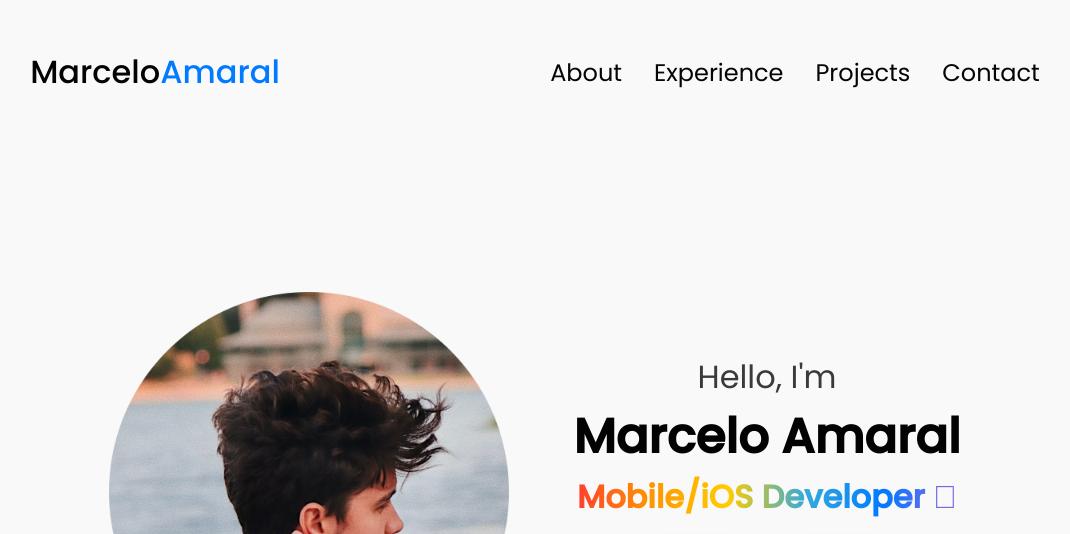
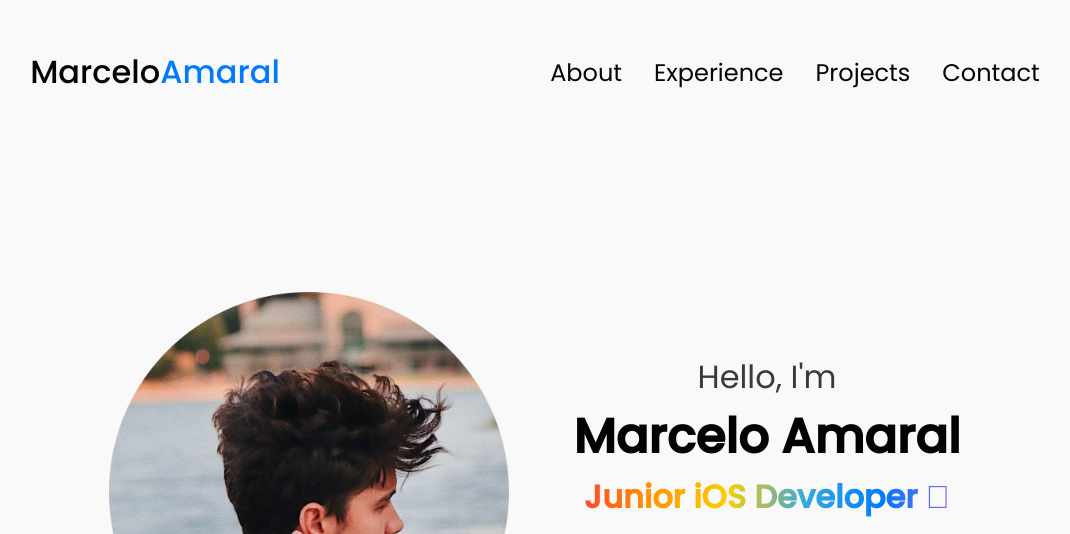
Before and after one commit to marcelovsk1/marcelo-portfolio, a website: page index.html in a window 1280 px wide. Shown: the top 534 px of the page, without its empty margins (105-1175 px from the left). Drawn offline with Linux system fonts and the light colour scheme; a web font is replaced by a local one.

Commit message:
back to work

```diff
--- a/index.html
+++ b/index.html
@@ -49,7 +49,7 @@
     <div class="section__text">
       <p class="section__text__p1">Hello, I'm</p>
       <h1 class="title">Marcelo Amaral</h1>
-      <p class="section__text__p2">Mobile/iOS Developer </p>
+      <p class="section__text__p2">Junior iOS Developer </p>
       <div class="btn-container">
         <button class="btn btn-color-2"
         onclick="window.open('./assets/Marcelo_Amaral Alves_Resume_2-0.pdf')">
```
